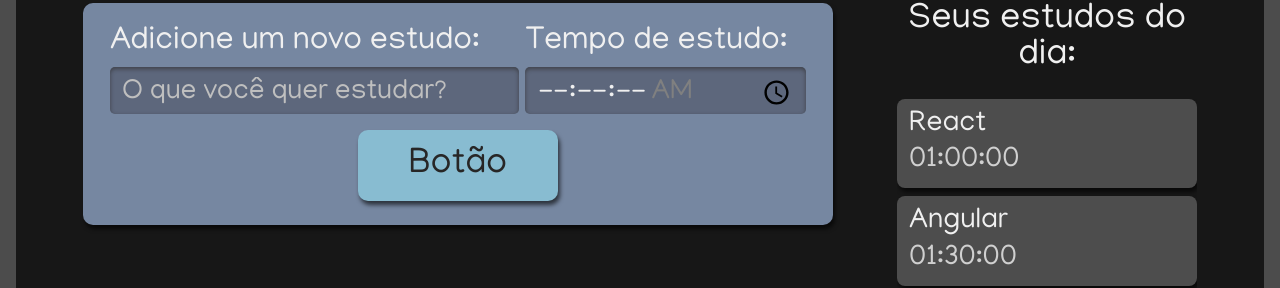
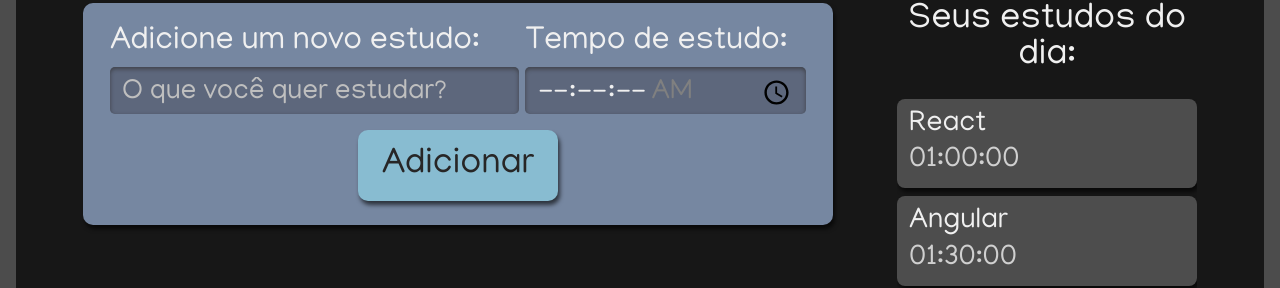
Before and after one commit to Levieber/study-timer, a React (Vite) app: page / in a window 1280 px wide. Shown: the part 203-491 px from the top of the page. Built offline with nearby package versions, Linux system fonts and the light colour scheme.

Commit message:
refactor: more generic button component with props

```diff
--- a/src/components/Button/index.tsx
+++ b/src/components/Button/index.tsx
@@ -1,8 +1,8 @@
 import React from "react";
 import styles from "./Button.module.scss";
 
-export default class Button extends React.Component {
+export default class Button extends React.Component<{ children?: React.ReactNode }> {
   render() {
-    return <button className={styles.button}>Botão</button>;
+    return <button className={styles.button}>{this.props.children}</button>;
   }
 }
--- a/src/components/Form/index.tsx
+++ b/src/components/Form/index.tsx
@@ -14,7 +14,7 @@ export default class Form extends React.Component {
           <label htmlFor="time">Tempo de estudo:</label>
           <input type="time" step="1" name="time" id="name" min="00:00:00" max="01:30:00" required />
         </div>
-        <Button />
+        <Button>Adicionar</Button>
       </form>
     );
   }
```
